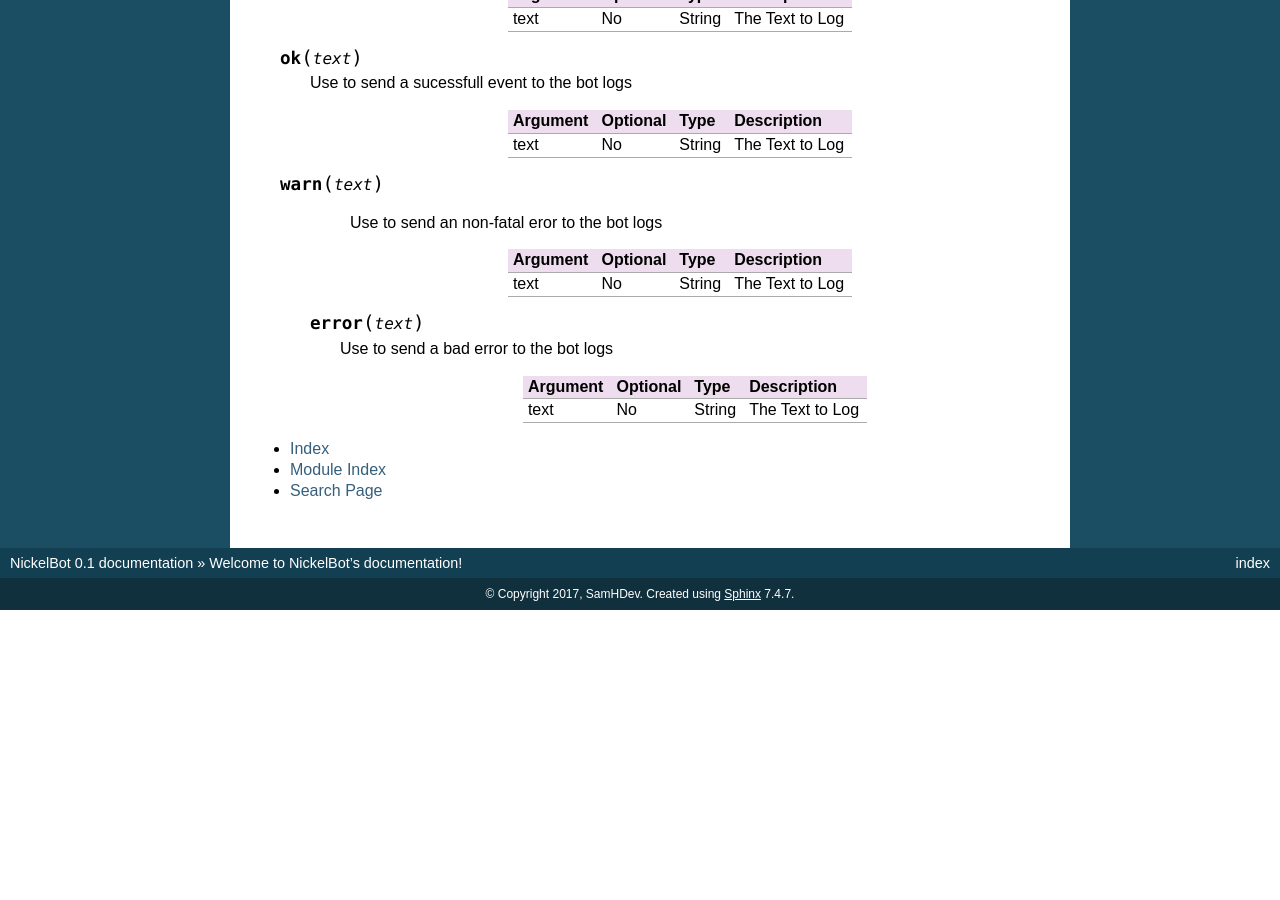
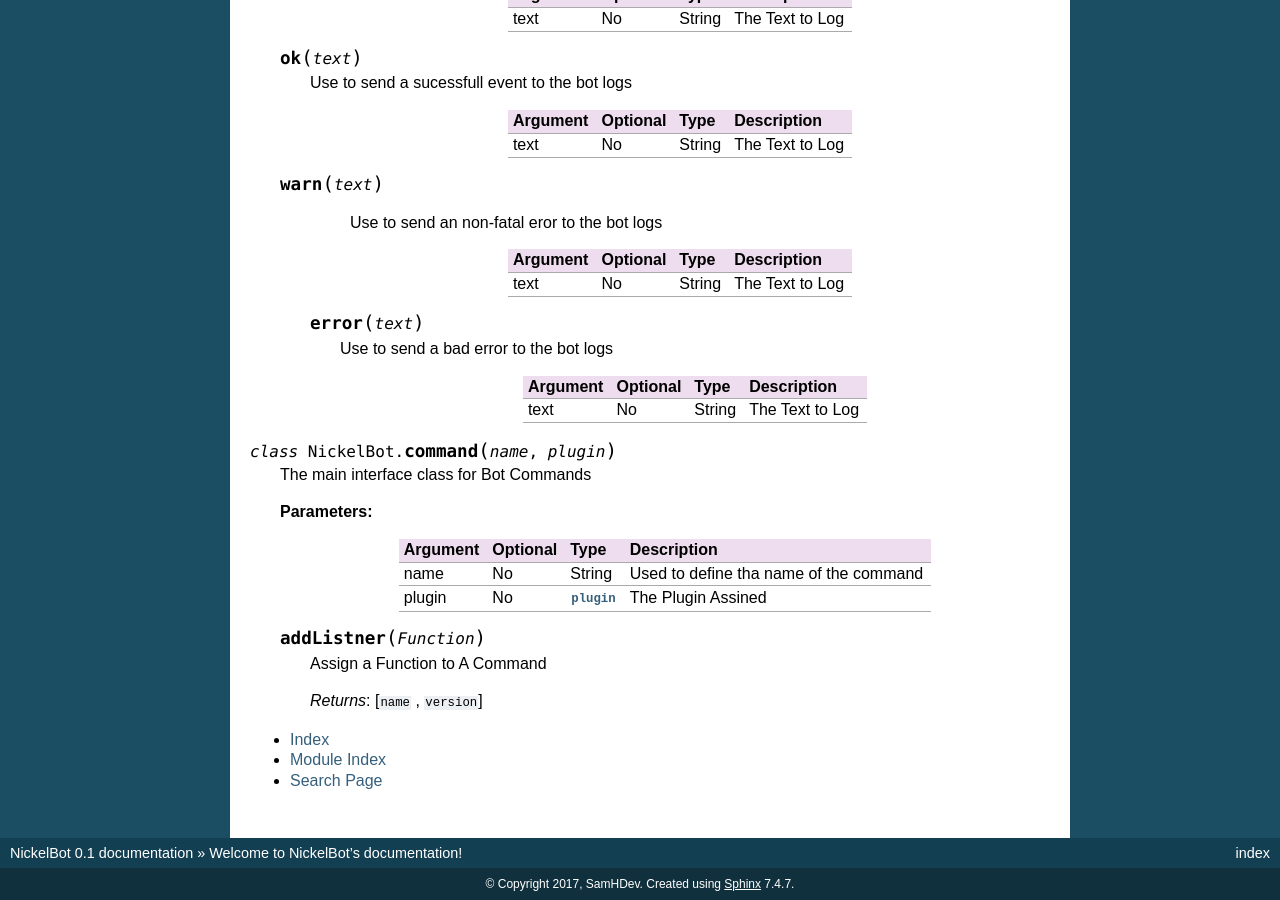
Before and after one commit to SamHDev/NickelBot, a Sphinx documentation site: the page built from docs/index.rst, in a window 1280 px wide and 900 px high, scrolled down 1399 px. Built offline with Sphinx 7.4.7, drawn with Linux system fonts in a browser that asks for light colours; before the commit the page ends 2009 px from its top, so only the background shows below that; some of the changed text lies outside the part shown.

Commit message:
Create index.rst

```diff
--- a/docs/index.rst
+++ b/docs/index.rst
@@ -55,7 +55,7 @@
 
          Used to get the Config Manager for the Bot
 
-        *Returns*: :class:`Config`
+        *Returns*: :class:`config`
 
     .. function:: getCmd(command)
 
@@ -69,7 +69,7 @@
          | command  | No       | String    | The Name of the command that is being requested                 |
          +----------+----------+-----------+-----------------------------------------------------------------+
 
-        *Returns*: :class:`Command`
+        *Returns*: :class:`command`
 
     .. function:: addEvent(event,function)
 
@@ -137,6 +137,28 @@
          | text     | No       | String    | The Text to Log                                                 |
          +----------+----------+-----------+-----------------------------------------------------------------+
 
+
+.. class:: command(name,plugin)
+
+    The main interface class for Bot Commands
+
+    **Parameters:**
+
+         +----------+----------+-----------------+-----------------------------------------------------------+
+         | Argument | Optional | Type            | Description                                               |
+         +==========+==========+=================+===========================================================+
+         | name     | No       | String          | Used to define tha name of the command                    |
+         +----------+----------+-----------------+-----------------------------------------------------------+
+         | plugin   | No       | :class:`plugin` | The Plugin Assined                                        |
+         +----------+----------+-----------------+-----------------------------------------------------------+
+
+    .. function:: addListner(Function)
+
+        Assign a Function to A Command
+
+        *Returns*: [``name`` , ``version``]
+
+
 * :ref:`genindex`
 * :ref:`modindex`
 * :ref:`search`
```
